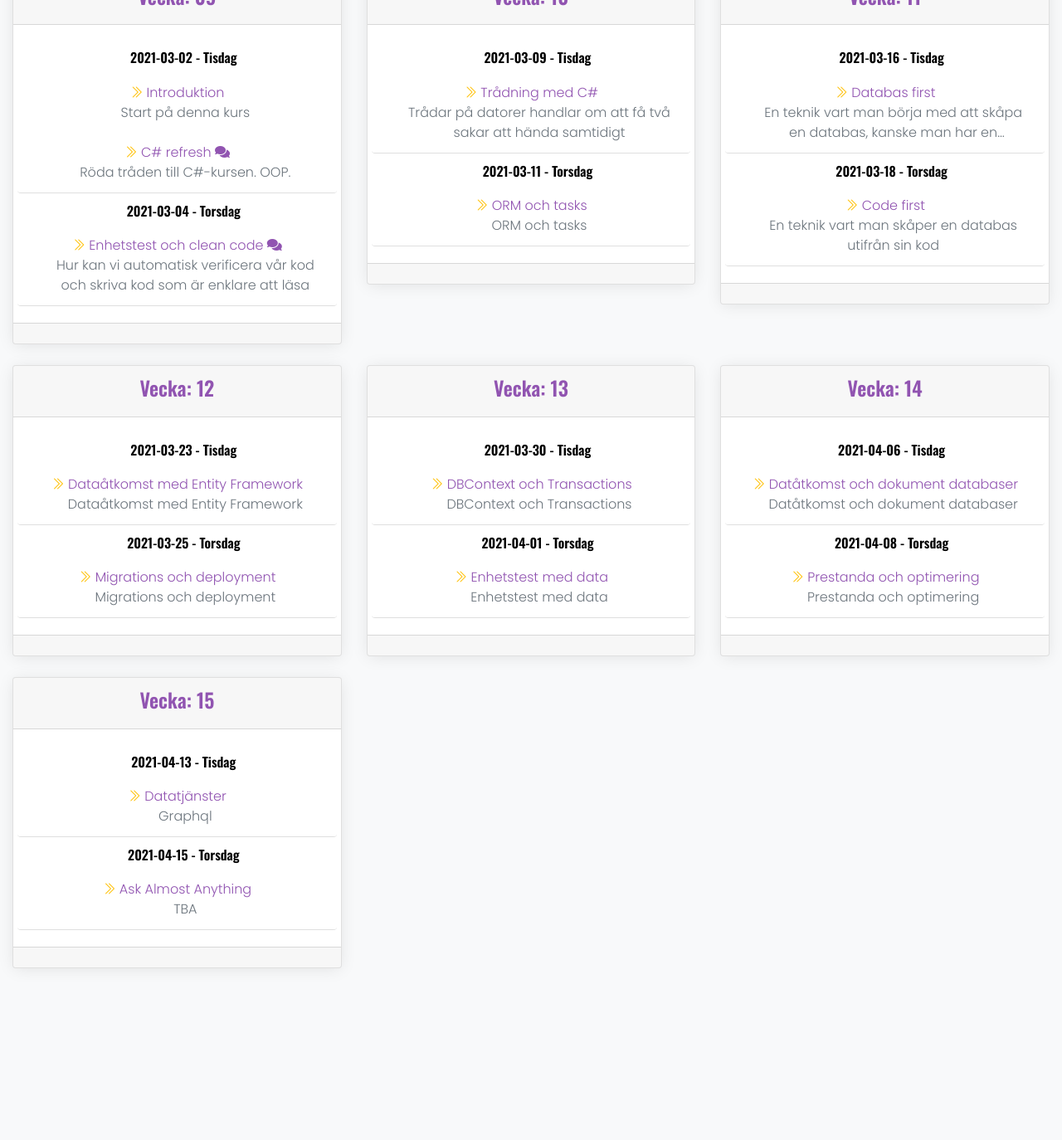
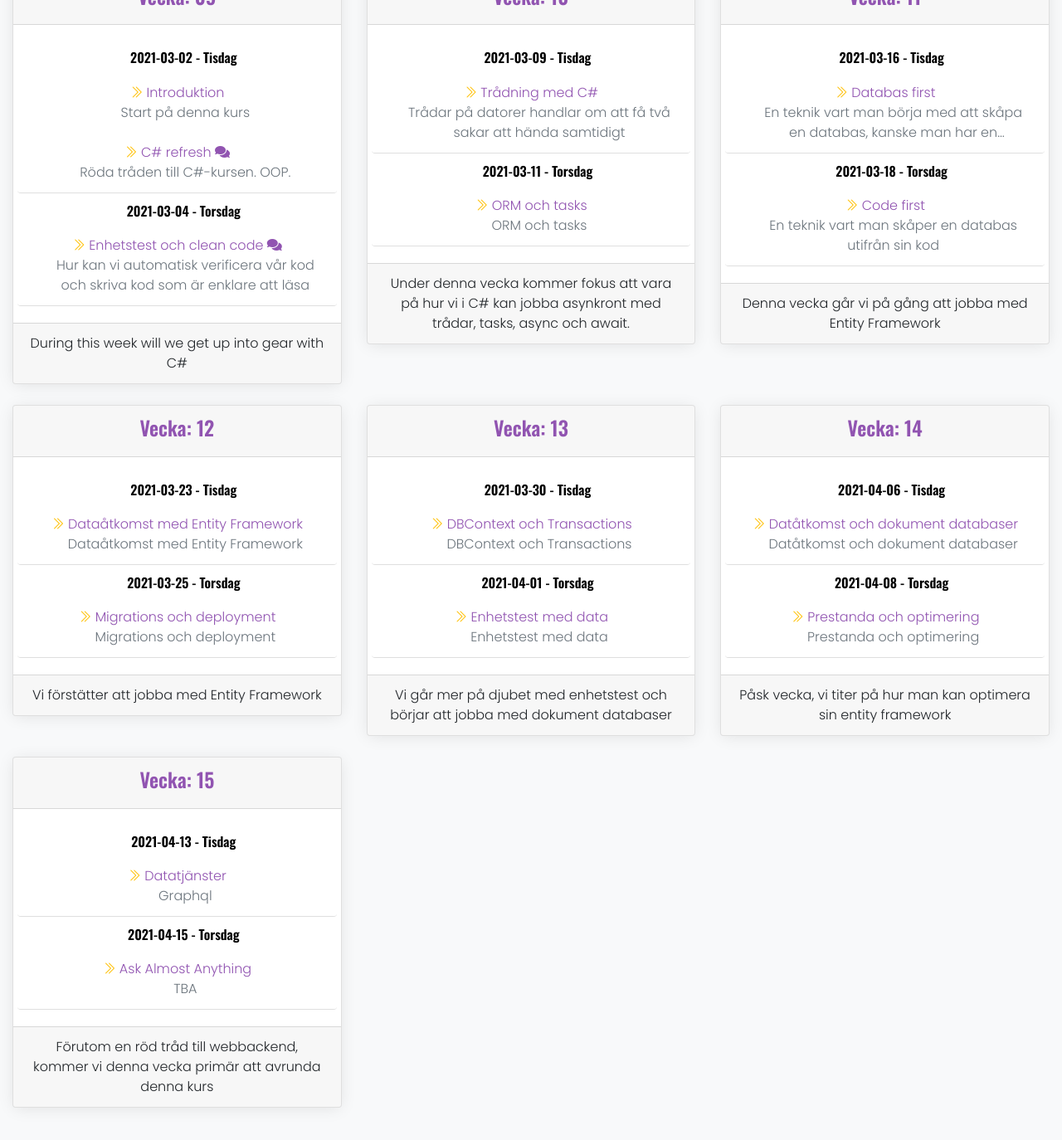
Before and after one commit to PGVSNH20/PGVSNH20-dataatkomst, a Jekyll site: the page built from lectures.md, in a window 1280 px wide and 1400 px high, scrolled down 240 px. Shown: the top 1374 px of the window at 83% size. Built offline with Jekyll 4.4.1, drawn with Linux system fonts in a browser that asks for light colours; nearby versions of some CDN libraries; before the commit the page ends 1472 px from its top, so only the background shows below that.

Commit message:
Updates week descriptions

```diff
--- a/_data/schedule.yml
+++ b/_data/schedule.yml
@@ -4,6 +4,7 @@ course:
 weeks:
 - week: 09
   year: 2021
+  description: During this week will we get up into gear with C#
   days:
   - day: 2021-03-01
     weekday: "Måndag"
@@ -84,6 +85,7 @@ weeks:
     weekday: "Fredag"
 - week: 10
   year: 2021
+  description: Under denna vecka kommer fokus att vara på hur vi i C# kan jobba asynkront med trådar, tasks, async och await.
   days:
   - day: 2021-03-08
     weekday: "Måndag"
@@ -120,6 +122,7 @@ weeks:
     weekday: "Fredag"
 - week: 11
   year: 2021
+  description: Denna vecka går vi på gång att jobba med Entity Framework
   days:
   - day: 2021-03-15
     weekday: "Måndag"
@@ -151,6 +154,7 @@ weeks:
     weekday: "Fredag"
 - week: 12
   year: 2021
+  description: Vi förstätter att jobba med Entity Framework
   days:
   - day: 2021-03-22
     weekday: "Måndag"
@@ -182,6 +186,7 @@ weeks:
     weekday: "Fredag"
 - week: 13
   year: 2021
+  description: Vi går mer på djubet med enhetstest och börjar att jobba med dokument databaser
   days:
   - day: 2021-03-29
     weekday: "Måndag"
@@ -214,6 +219,7 @@ weeks:
     background-color: "#FFD0C6"
 - week: 14
   year: 2021
+  description: Påsk vecka, vi titer på hur man kan optimera sin entity framework
   days:
   - day: 2021-04-05
     weekday: "Måndag"
@@ -246,6 +252,7 @@ weeks:
     weekday: "Fredag"
 - week: 15
   year: 2021
+  description: Förutom en röd tråd till webbackend, kommer vi denna vecka primär att avrunda denna kurs
   days:
   - day: 2021-04-12
     weekday: "Måndag"
```
